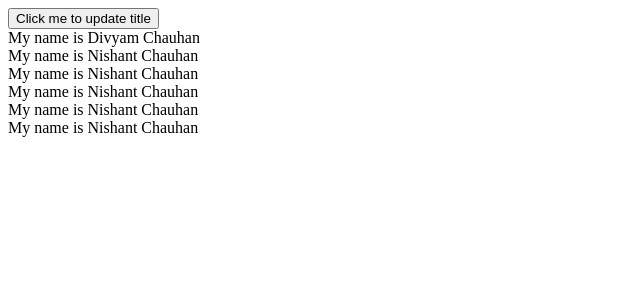
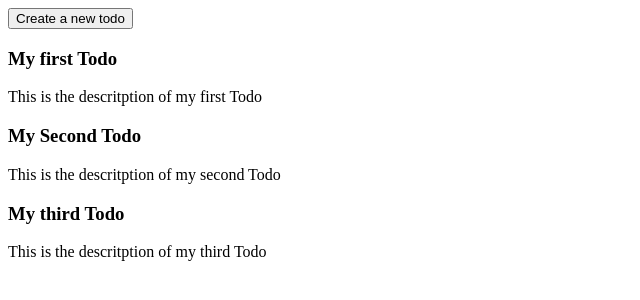
Before and after one commit to bobby0015/Web-Cohort-Learnings, a React (Vite) app in the folder 02_Frontend/react_deep_dive/: page / in a window 1280 px wide. Shown: the top 300 px of the page, without its empty margins (0-640 px from the left). Built offline with nearby package versions, Linux system fonts and the light colour scheme.

Commit message:
Why key is important when we you know iterate over an array. This is because if we will no apply the key it will crash the app sometime as it will perform to many re renders.

```diff
--- a/02_Frontend/react_deep_dive/src/App.jsx
+++ b/02_Frontend/react_deep_dive/src/App.jsx
@@ -1,28 +1,48 @@
-import { memo, useState } from "react"
+import { useState } from "react"
 
 const App = () => {
-  const [title, setTitle] = useState('Divyam Chauhan')
+  const [count, setCount] = useState(4);
+  const [todo, setTodo] = useState([
+    {
+      title: 'My first Todo',
+      descriptiom: 'This is the descritption of my first Todo',
+    },
+    {
+      title: 'My Second Todo',
+      descriptiom: 'This is the descritption of my second Todo',
+    },
+    {
+      title: 'My third Todo',
+      descriptiom: 'This is the descritption of my third Todo',
+    },
+  ])
 
-  const updateTitle = () => {
-    setTitle(Math.random)
+  const addTodo = () => {
+    setCount(count + 1)
+    setTodo([...todo, {
+      title: `My ${count} Todo`,
+      descriptiom: `This is the descritption of my ${count} Todo`
+    }])
   }
 
   return (
     <>
-      <button onClick={updateTitle}>Click me to update title</button>
-      <Header title={`My name is ${title}`} />
-      <Header title='My name is Nishant Chauhan' />
-      <Header title='My name is Nishant Chauhan' />
-      <Header title='My name is Nishant Chauhan' />
-      <Header title='My name is Nishant Chauhan' />
-      <Header title='My name is Nishant Chauhan' />
+      <button onClick={addTodo}>Create a new todo</button>
+      {
+        todo.map((todo, index) => {
+          console.log(index)
+          return <Todo title={todo.title} description={todo.descriptiom} key={index} />
+        })
+      }
     </>
   )
 }
 
-const Header = memo(({title}) => {
-  console.log("Rendered:", title);
-  return <div>{title}</div>
-})
+const Todo = ({ title, description }) => {
+  return <div>
+    <h3>{title}</h3>
+    <p>{description}</p>
+  </div>
+}
 
 export default App
```
